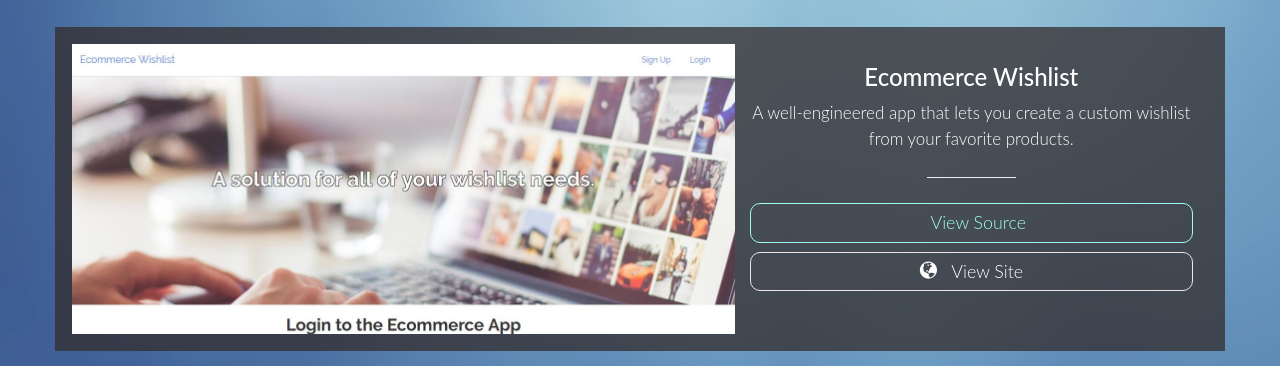
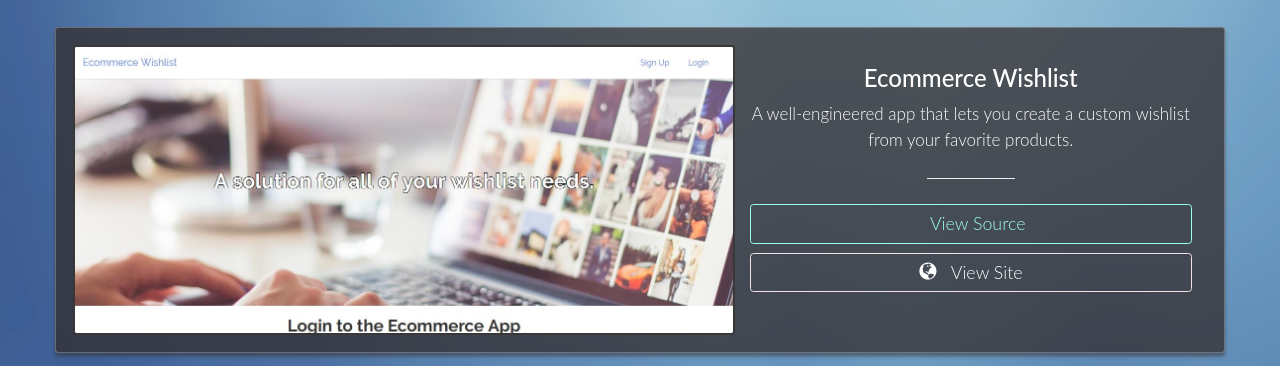
Before and after one commit to amcavinue/portfolio-site-static, a website: page index.html in a window 1280 px wide. Shown: the part 561-927 px from the top of the page. Drawn offline with nearby package versions, Linux system fonts and the light colour scheme; some icons are missing.

Commit message:
Style updates.

```diff
--- a/css/sass/_development.scss
+++ b/css/sass/_development.scss
@@ -100,6 +100,14 @@ header {
     padding: 1em;
     margin: 1em 0;
     background-color: rgba(51, 45, 45, 0.75);
+    box-shadow: 0 0.2em 0.2em rgba(51, 45, 45, 0.5);
+    border: 1px solid rgba(255, 255, 255, 0.25);
+
+    /* Rounded corners */
+    -moz-border-radius: 0.2em;
+    -webkit-border-radius: 0.2em;
+    border-radius: 0.2em; /* future proofing */
+    -khtml-border-radius: 0.2em; /* for old Konqueror browsers */
 
     hr {
       margin: 1.5em auto;
@@ -109,20 +117,26 @@ header {
       height: 290px;
       background-position: top;
       background-size: cover;
+      border: 2px solid rgb(56, 56, 56);
+
+      /* Rounded corners */
+      -moz-border-radius: 0.2em;
+      -webkit-border-radius: 0.2em;
+      border-radius: 0.2em; /* future proofing */
+      -khtml-border-radius: 0.2em; /* for old Konqueror browsers */
     }
 
     .btn {
       border: none;
-      border-radius: 0;
       font-size: 1.05em;
       font-weight: 300;
       display: block;
 
       /* Rounded corners */
-      -moz-border-radius: 10px;
-      -webkit-border-radius: 10px;
-      border-radius: 10px; /* future proofing */
-      -khtml-border-radius: 10px; /* for old Konqueror browsers */
+      -moz-border-radius: 0.2em;
+      -webkit-border-radius: 0.2em;
+      border-radius: 0.2em; /* future proofing */
+      -khtml-border-radius: 0.2em; /* for old Konqueror browsers */
     }
 
     .btn-github {
```
Also changed, not shown: art.html (+6 -6 lines), css/main.css.
